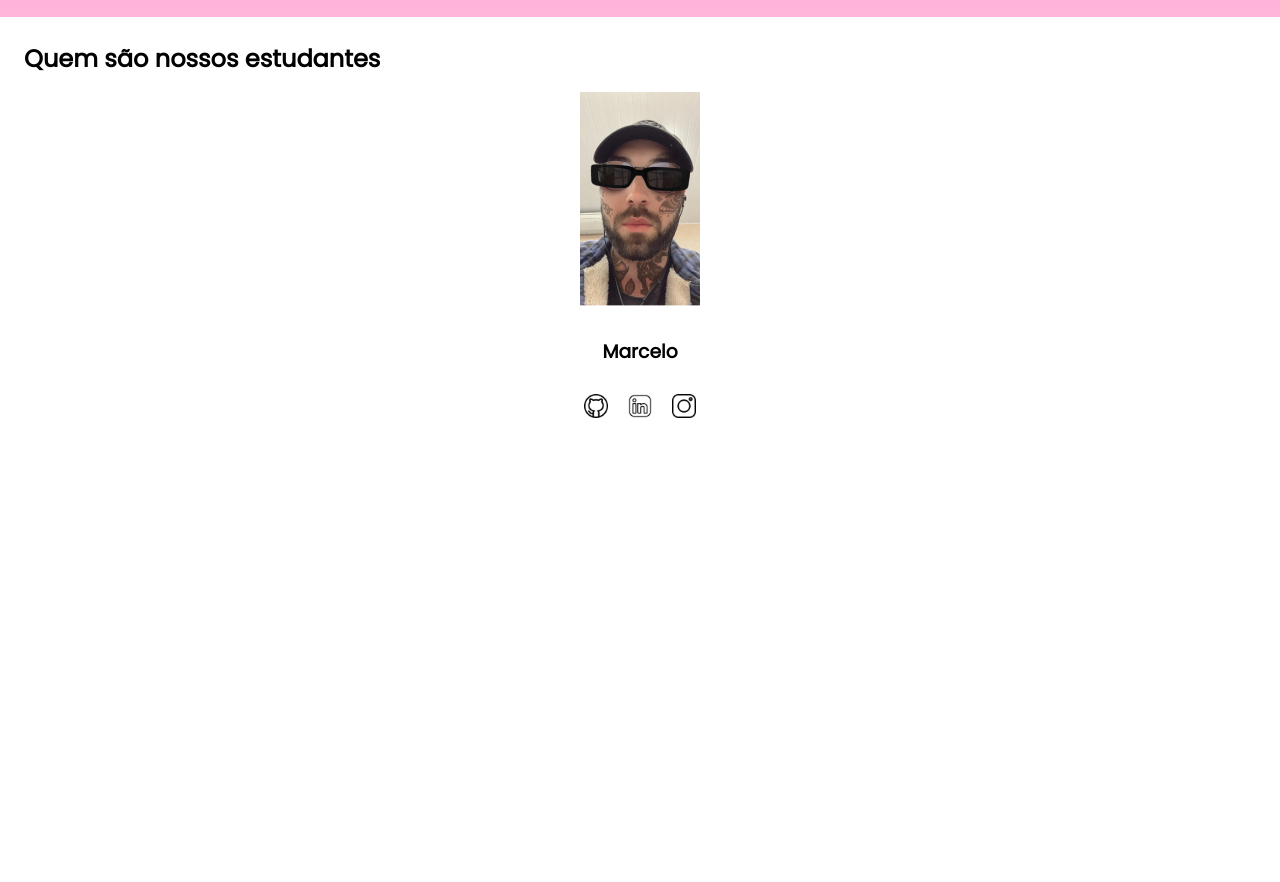
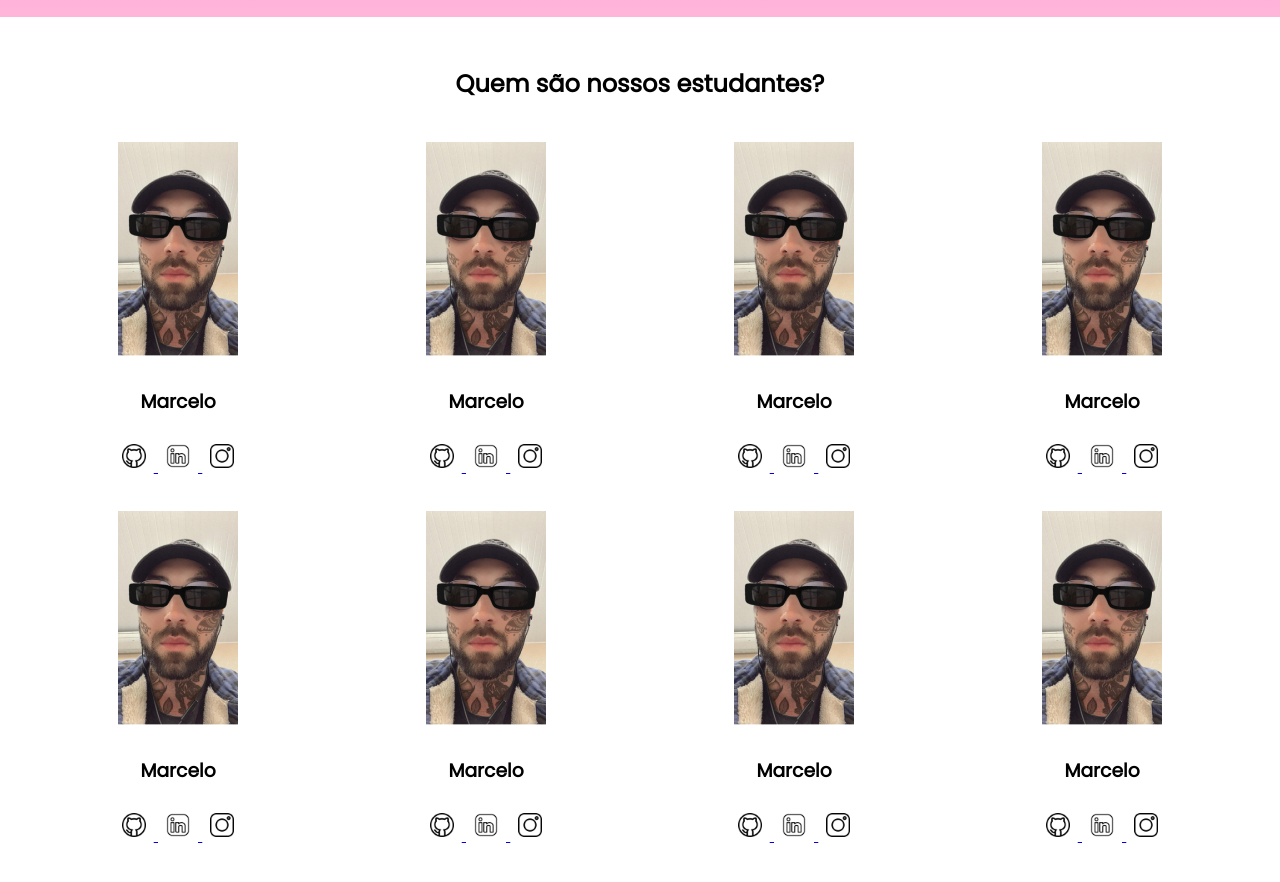
Before and after one commit to julianaterezinha/siteescola, a plain HTML site: page index.html in a window 1280 px wide. Shown: the part 400-1282 px from the top of the page. Before the commit the page ends 869 px from the top, so only its background shows below. Drawn offline with Linux system fonts and the light colour scheme.

Commit message:
Add files via upload

```diff
--- a/index.html
+++ b/index.html
@@ -30,13 +30,96 @@
     </section>
 
     <section class="estudante">
-      <h2 class="estudante-titulo">Quem são nossos estudantes</h2>
+      <h2 class="estudante-titulo">Quem são nossos estudantes?</h2>
+      <div class="estudantes-todos">
+
       <div class="estudante-div">
       <img class="estudante-imagem" src="Marcelo.png" alt="Foto do Marcelo">
-      <h3 class="estudante nome">Marcelo</h3>
-      <img class="estudante-icone" src="github.png" alt="icone github">
-      <img class="estudante-icone" src="linkedin.png" alt="icone linkedin">
-      <img class="estudante-icone" src="instagram.png" alt="icone instagram">
+          <h3 class="estudante nome">Marcelo</h3>
+          <a href="https://www.github.com/" target="_blank"><img class="estudante-icone" src="github.png" alt="icone github">
+          </a>
+          <a href="https://www.linkedin.com/school/aluracursos" target="_blank"><img class="estudante-icone" src="linkedin.png" alt="icone linkedin">
+          </a>
+          <a href="https://www.instagram.com/" target="_blank"><img class="estudante-icone" src="instagram.png" alt="icone instagram">
+          </a>
+      </div>
+
+      <div class="estudante-div">
+      <img class="estudante-imagem" src="Marcelo.png" alt="Foto do Marcelo">
+          <h3 class="estudante nome">Marcelo</h3>
+          <a href="https://www.github.com/" target="_blank"><img class="estudante-icone" src="github.png" alt="icone github">
+          </a>
+          <a href="https://www.linkedin.com/school/aluracursos" target="_blank"><img class="estudante-icone" src="linkedin.png" alt="icone linkedin">
+          </a>
+          <a href="https://www.instagram.com/" target="_blank"><img class="estudante-icone" src="instagram.png" alt="icone instagram">
+          </a>
+      </div>
+
+        <div class="estudante-div">
+        <img class="estudante-imagem" src="Marcelo.png" alt="Foto do Marcelo">
+            <h3 class="estudante nome">Marcelo</h3>
+            <a href="https://www.github.com/" target="_blank"><img class="estudante-icone" src="github.png" alt="icone github">
+            </a>
+            <a href="https://www.linkedin.com/school/aluracursos" target="_blank"><img class="estudante-icone" src="linkedin.png" alt="icone linkedin">
+            </a>
+            <a href="https://www.instagram.com/" target="_blank"><img class="estudante-icone" src="instagram.png" alt="icone instagram">
+            </a>
+        </div>
+
+          <div class="estudante-div">
+          <img class="estudante-imagem" src="Marcelo.png" alt="Foto do Marcelo">
+              <h3 class="estudante nome">Marcelo</h3>
+              <a href="https://www.github.com/" target="_blank"><img class="estudante-icone" src="github.png" alt="icone github">
+              </a>
+              <a href="https://www.linkedin.com/school/aluracursos" target="_blank"><img class="estudante-icone" src="linkedin.png" alt="icone linkedin">
+              </a>
+              <a href="https://www.instagram.com/" target="_blank"><img class="estudante-icone" src="instagram.png" alt="icone instagram">
+              </a>
+          </div>
+
+          <div class="estudante-div">
+          <img class="estudante-imagem" src="Marcelo.png" alt="Foto do Marcelo">
+                <h3 class="estudante nome">Marcelo</h3>
+                <a href="https://www.github.com/" target="_blank"><img class="estudante-icone" src="github.png" alt="icone github">
+                </a>
+                <a href="https://www.linkedin.com/school/aluracursos" target="_blank"><img class="estudante-icone" src="linkedin.png" alt="icone linkedin">
+                </a>
+                <a href="https://www.instagram.com/" target="_blank"><img class="estudante-icone" src="instagram.png" alt="icone instagram">
+                </a>
+          </div>
+
+          <div class="estudante-div">
+          <img class="estudante-imagem" src="Marcelo.png" alt="Foto do Marcelo">
+                  <h3 class="estudante nome">Marcelo</h3>
+                  <a href="https://www.github.com/" target="_blank"><img class="estudante-icone" src="github.png" alt="icone github">
+                  </a>
+                  <a href="https://www.linkedin.com/school/aluracursos" target="_blank"><img class="estudante-icone" src="linkedin.png" alt="icone linkedin">
+                  </a>
+                  <a href="https://www.instagram.com/" target="_blank"><img class="estudante-icone" src="instagram.png" alt="icone instagram">
+                  </a>
+          </div>
+
+          <div class="estudante-div">
+          <img class="estudante-imagem" src="Marcelo.png" alt="Foto do Marcelo">
+                    <h3 class="estudante nome">Marcelo</h3>
+                    <a href="https://www.github.com/" target="_blank"><img class="estudante-icone" src="github.png" alt="icone github">
+                    </a>
+                    <a href="https://www.linkedin.com/school/aluracursos" target="_blank"><img class="estudante-icone" src="linkedin.png" alt="icone linkedin">
+                    </a>
+                    <a href="https://www.instagram.com/" target="_blank"><img class="estudante-icone" src="instagram.png" alt="icone instagram">
+                    </a>
+          </div>
+
+          <div class="estudante-div">
+          <img class="estudante-imagem" src="Marcelo.png" alt="Foto do Marcelo">
+                      <h3 class="estudante nome">Marcelo</h3>
+                      <a href="https://www.github.com/" target="_blank"><img class="estudante-icone" src="github.png" alt="icone github">
+                      </a>
+                      <a href="https://www.linkedin.com/school/aluracursos" target="_blank"><img class="estudante-icone" src="linkedin.png" alt="icone linkedin">
+                      </a>
+                      <a href="https://www.instagram.com/" target="_blank"><img class="estudante-icone" src="instagram.png" alt="icone instagram">
+                      </a>
+          </div>
       </div>
     </section>
 </body>
--- a/style.css
+++ b/style.css
@@ -64,3 +64,13 @@ body{
     text-align: center;
     padding: 16px 0;
 }
+
+.estudante-titulo{
+    text-align: center;
+    padding: 25px 0;
+}
+
+.estudantes-todos{
+    display: grid;
+    grid-template-columns: 25% 25% 25% 25%;
+}
```
